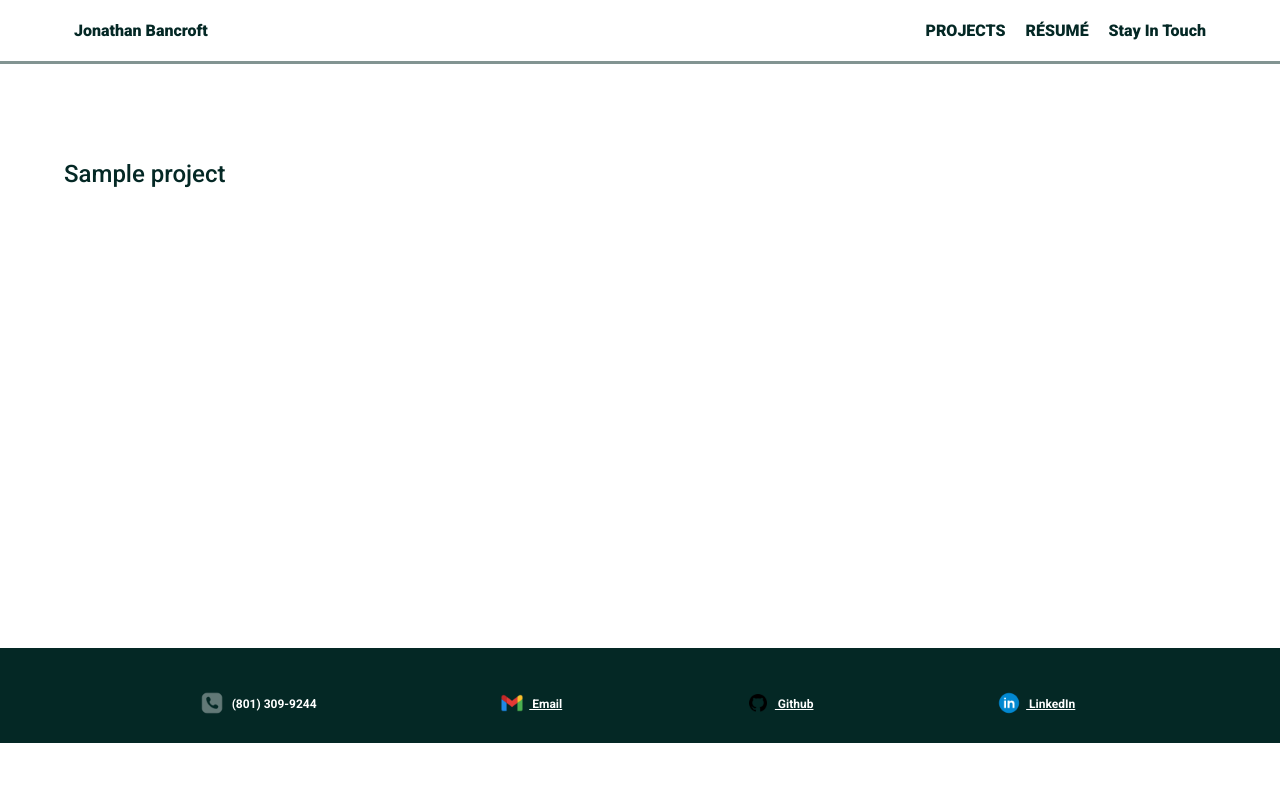
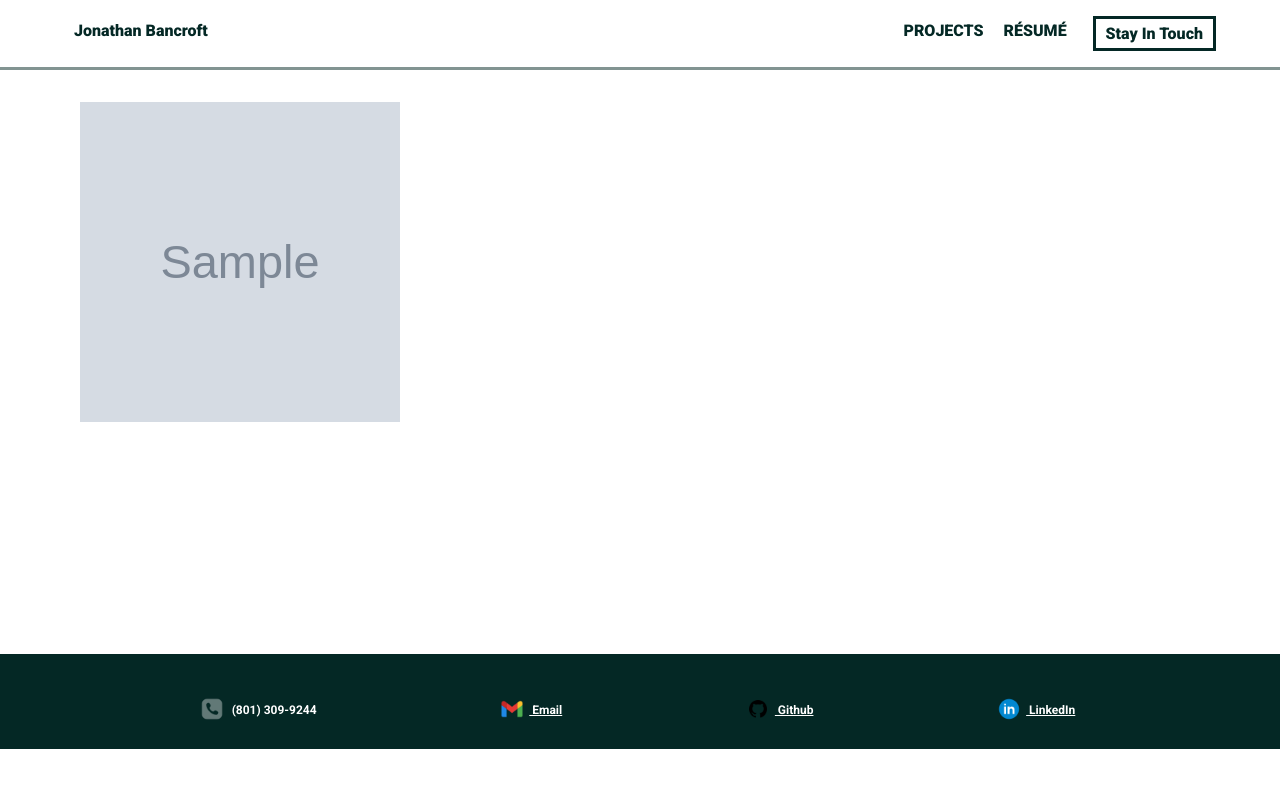
Before and after one commit to JonBancroft/personalWebsite, a Django app: page /projects/ in a window 1280 px wide. Run offline with Django 5.2, Linux system fonts and the light colour scheme; tables that the repository leaves empty hold one stand-in row (values such as "Sample post"); grey boxes marked "Sample" are stand-in pictures.

Commit message:
updated project page

```diff
--- a/aboutMe/templates/header.html
+++ b/aboutMe/templates/header.html
@@ -19,7 +19,7 @@
       <a href="/projects">PROJECTS</a>
       <a href="/resume" id="profile">RÉSUMÉ</a>
       <!--a href="/about">ABOUT</a-->
-      <a href="/contacts">Stay In Touch</a>
+      <a href="/contacts" id="contact-header-box">Stay In Touch</a>
     </div>
   </div>
 </header>
--- a/aboutMe/templates/projects.html
+++ b/aboutMe/templates/projects.html
@@ -1,7 +1,7 @@
 {% include "header.html" %}
-<main>
+<main id="project-list">
 	{% for project in projects %}
-		<h2>{{ project.name }}</h2>
+		<a href="/projects/{{ project.id }}"><img src="{{ project.image.url }}"></a>
 	{% endfor %}
 </main>
 {% include "footer.html" %}
--- a/aboutMe/views.py
+++ b/aboutMe/views.py
@@ -3,7 +3,9 @@ from . import models
 
 # Create your views here.
 def home(request):
-    return render(request, "index.html", {'title': 'Jon Bancroft'})
+    projects = models.Project.objects.all()[:3]
+    return render(request, "index.html", {'title': 'Jon Bancroft',
+                                          'projects': projects})
 
 
 def all_projects(request):
--- a/personalWebsite/urls.py
+++ b/personalWebsite/urls.py
@@ -18,6 +18,9 @@ from django.contrib import admin
 from django.urls import path
 from aboutMe import views
 
+from django.conf import settings
+from django.conf.urls.static import static
+
 handler404 = 'aboutMe.views.error_404'
 
 urlpatterns = [
@@ -29,3 +32,6 @@ urlpatterns = [
     path("about/", views.about),
     path("contacts/", views.contacts)
 ]
+
+if settings.DEBUG:
+    urlpatterns += static(settings.MEDIA_URL, document_root=settings.MEDIA_ROOT)
--- a/static/main.css
+++ b/static/main.css
@@ -148,3 +148,21 @@ footer img {
 	top: 23px;
 	right: 5px;
 }
+
+#contact-header-box {
+	border: solid;
+	margin-left:1rem;
+}
+
+#project-list {
+	display: flex;
+	flex-direction: row;
+	flex-wrap: wrap;
+	justify-content: flex-start;
+}
+
+#project-list img {
+	width: 20rem;
+	height: 20rem;
+	padding: 1rem;
+}
```
Also changed, not shown: aboutMe/templates/index.html (+4 -10 lines).
